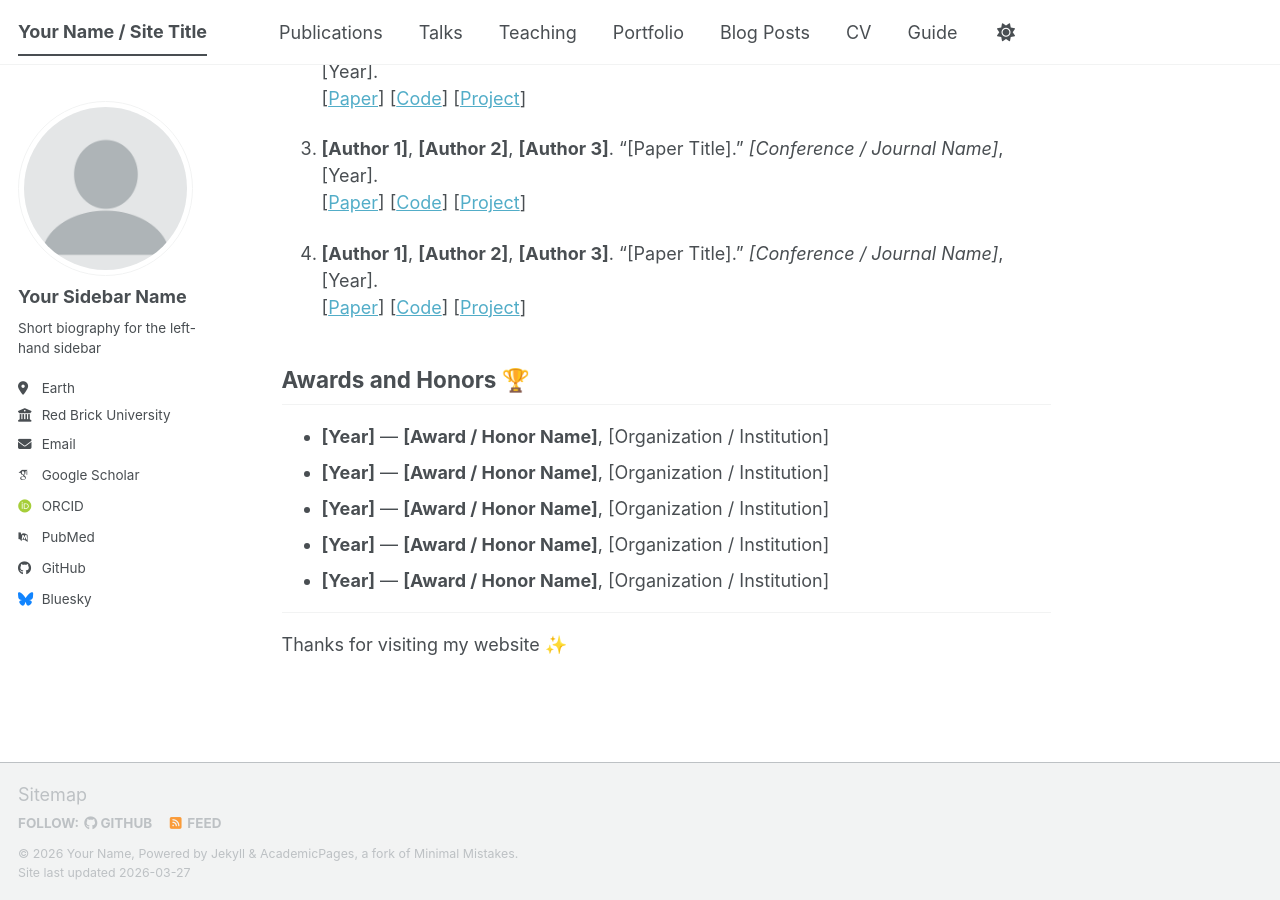
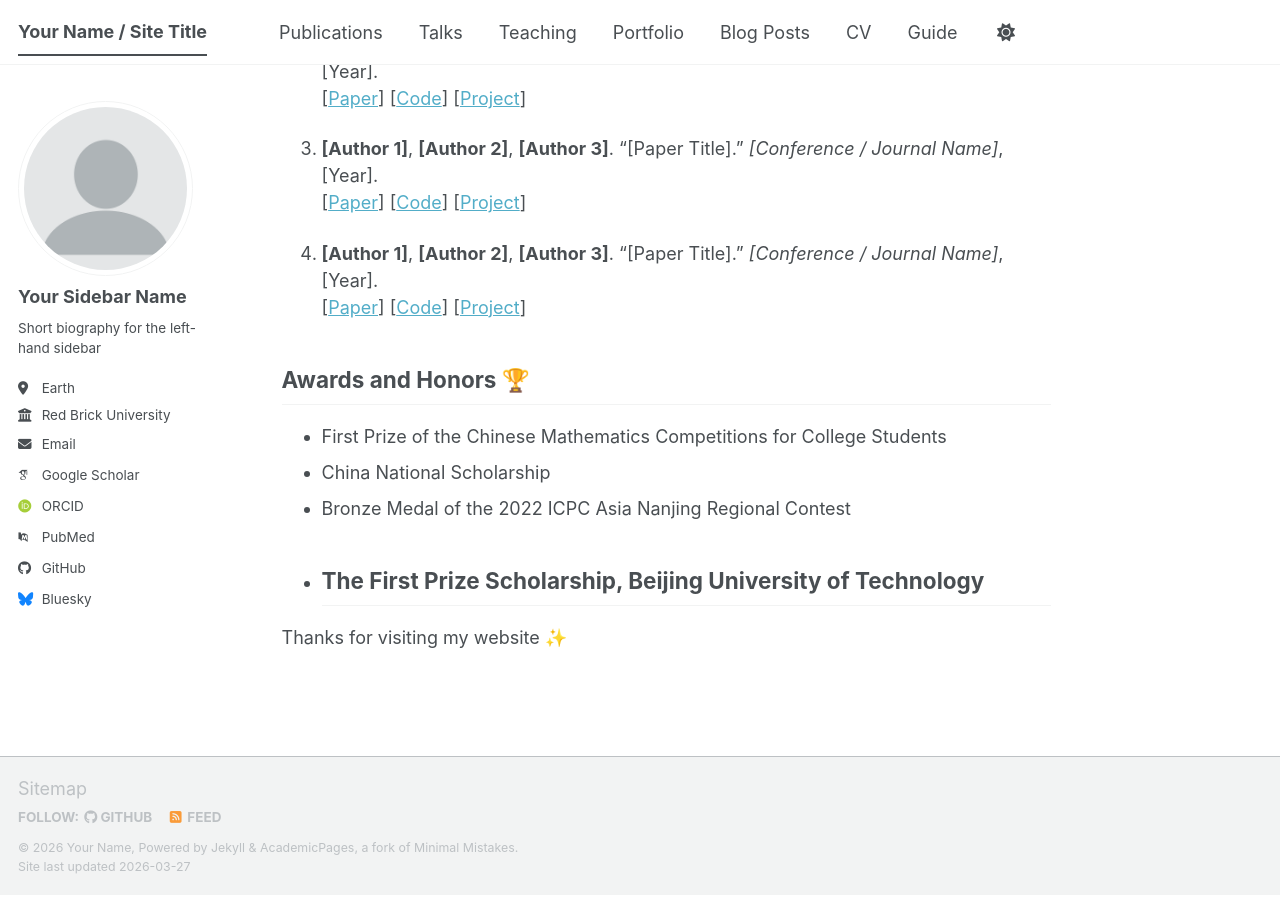
Before and after one commit to misaka12435/misaka12435.github.io, a Jekyll site: the page built from _pages/about.md, in a window 1280 px wide and 900 px high, scrolled down 1150 px. Built offline with Jekyll 4.4.1, drawn with Linux system fonts in a browser that asks for light colours; some web fonts are replaced; a script bundle is joined from its source files by our own code; library files that are not in the unit come from our copies.

Commit message:
Update about.md

```diff
--- a/_pages/about.md
+++ b/_pages/about.md
@@ -45,12 +45,10 @@ I am always open to academic collaboration, research discussions, and interestin
 
 ## Awards and Honors 🏆
 
-- **[Year]** — **[Award / Honor Name]**, [Organization / Institution]
-- **[Year]** — **[Award / Honor Name]**, [Organization / Institution]
-- **[Year]** — **[Award / Honor Name]**, [Organization / Institution]
-- **[Year]** — **[Award / Honor Name]**, [Organization / Institution]
-- **[Year]** — **[Award / Honor Name]**, [Organization / Institution]
-
+- First Prize of the Chinese Mathematics Competitions for College Students
+- China National Scholarship
+- Bronze Medal of the 2022 ICPC Asia Nanjing Regional Contest
+- The First Prize Scholarship, Beijing University of Technology
 ---
 
 Thanks for visiting my website ✨
```
